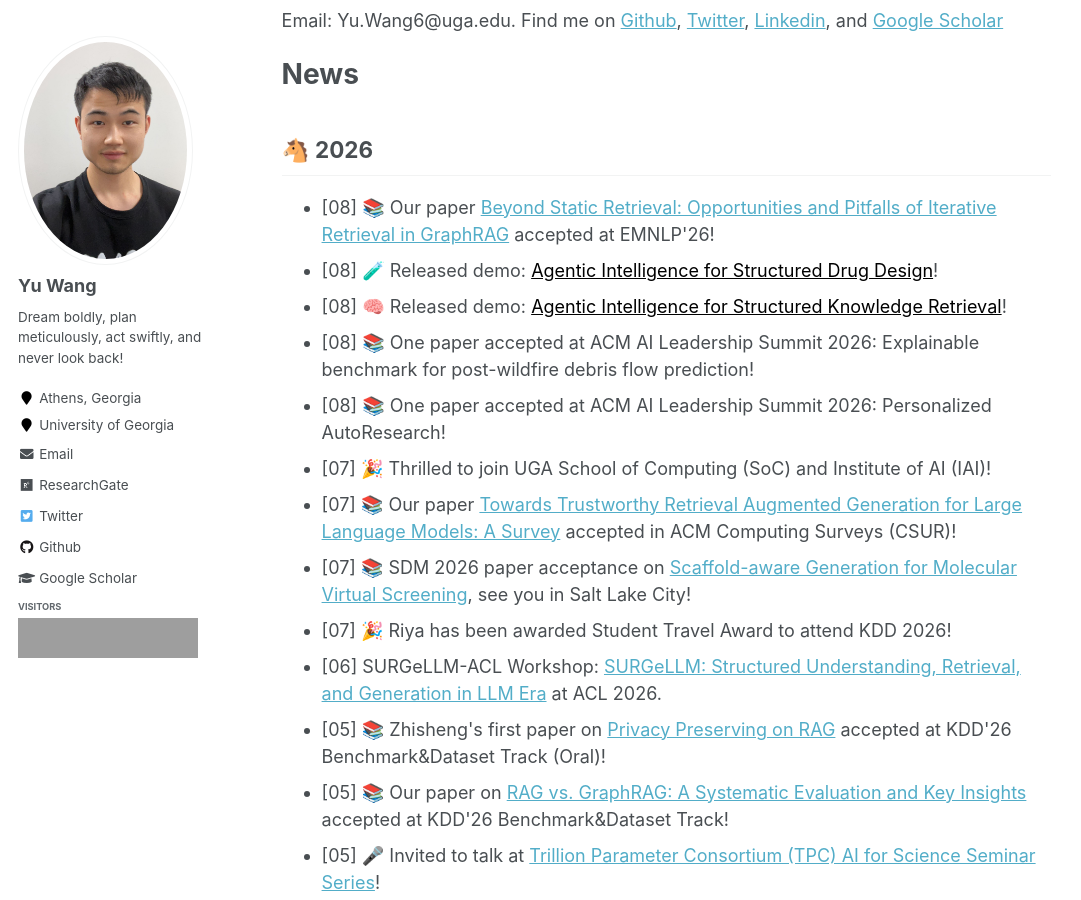
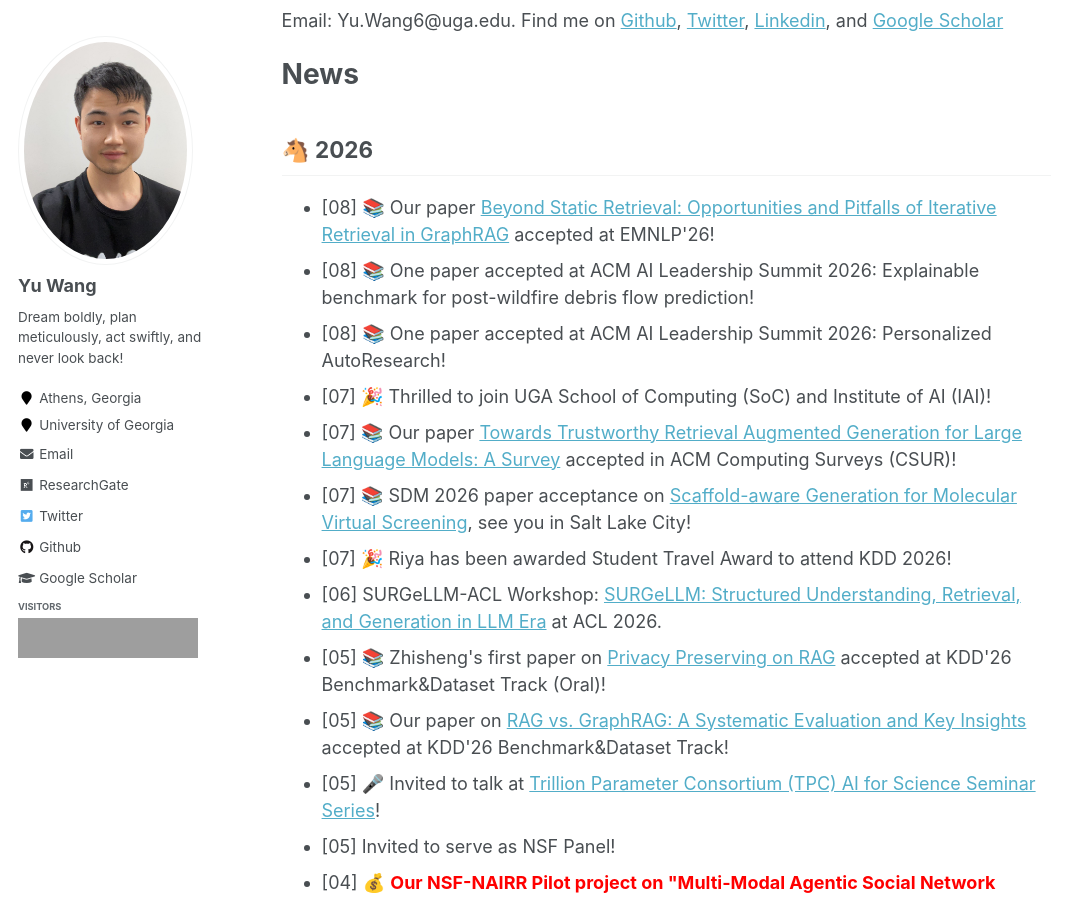
Before and after one commit to yuwang0103/yuwang0103.github.io, a Jekyll site: the page built from _pages/about.md, in a window 1280 px wide and 900 px high, scrolled down 1098 px. Shown: the whole window, without its empty margins (0-1081 px from the left). Built offline with Jekyll 4.4.1, drawn with Linux system fonts in a browser that asks for light colours; grey boxes are pictures that could not be loaded.

Commit message:
Mute confidential demo references

```diff
--- a/_pages/about.md
+++ b/_pages/about.md
@@ -37,8 +37,6 @@
 -----
 <ul>
 <li>[08] 📚 Our paper <a href='https://arxiv.org/abs/2509.25530'>Beyond Static Retrieval: Opportunities and Pitfalls of Iterative Retrieval in GraphRAG</a> accepted at EMNLP'26!</li>
-<li>[08] 🧪 Released demo: <a href='https://kindlab-fly.github.io/projects/agentic-structured-drug-design/' style="color:black">Agentic Intelligence for Structured Drug Design</a>!</li>
-<li>[08] 🧠 Released demo: <a href='https://kindlab-fly.github.io/projects/nsf-III-GraphRAG/' style="color:black">Agentic Intelligence for Structured Knowledge Retrieval</a>!</li>
 <li>[08] 📚 One paper accepted at ACM AI Leadership Summit 2026: Explainable benchmark for post-wildfire debris flow prediction!</li>
 <li>[08] 📚 One paper accepted at ACM AI Leadership Summit 2026: Personalized AutoResearch!</li>
 <li>[07] 🎉 Thrilled to join UGA School of Computing (SoC) and Institute of AI (IAI)!</li>
```
Also changed, not shown: _pages/projects.md (+5 -7 lines).
